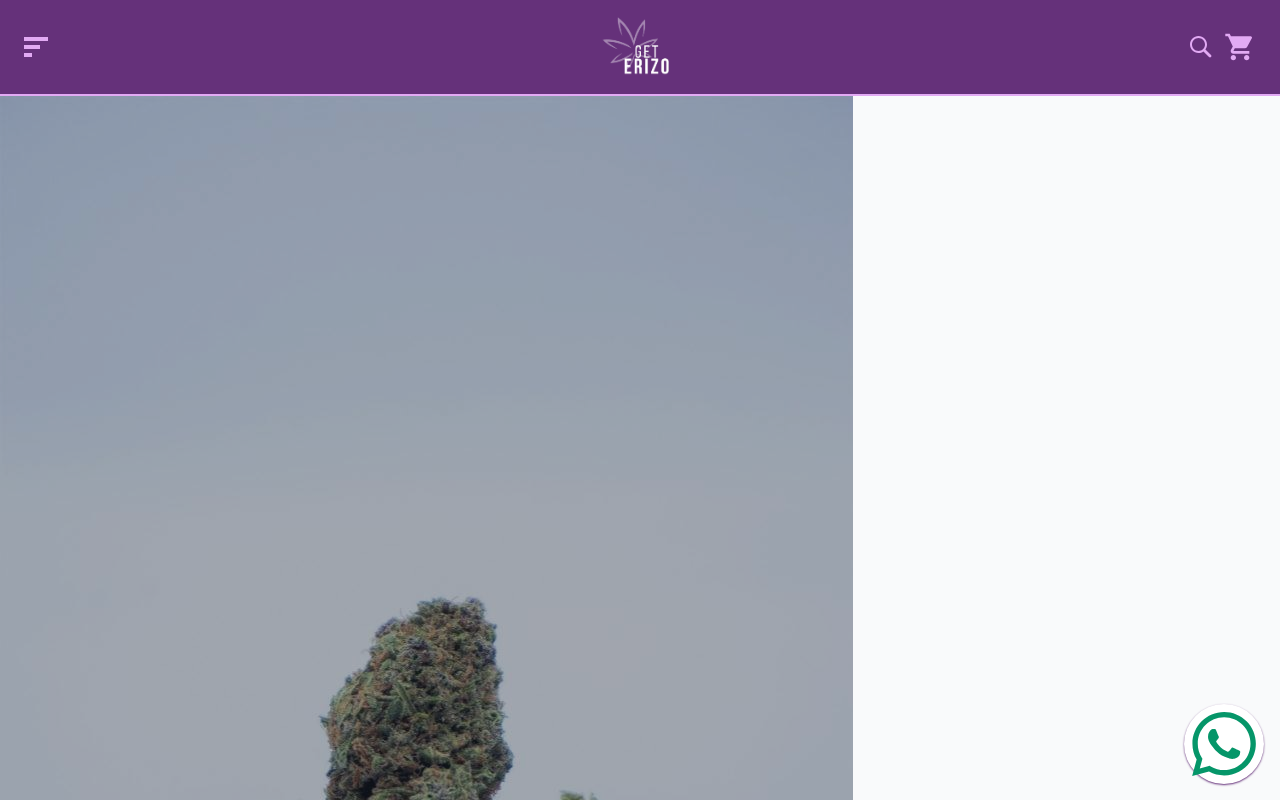
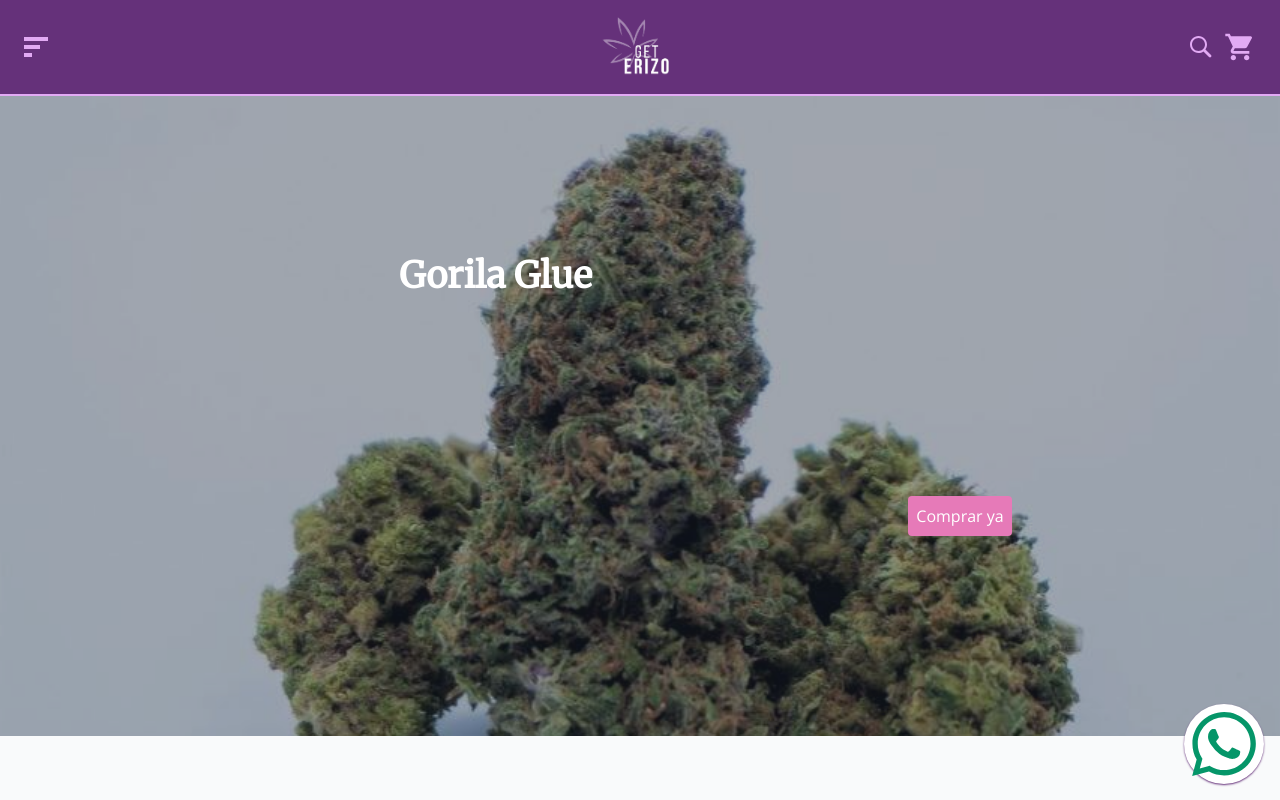
Before and after one commit to VladWithCode/weed-commerce, a Next.js app: page / in a window 1280 px wide. Shown: the top 800 px of the page. Built offline with nearby package versions, Linux system fonts and the light colour scheme.

Commit message:
[Change] Improve image display

```diff
--- a/src/components/Hero/Slide.jsx
+++ b/src/components/Hero/Slide.jsx
@@ -1,3 +1,4 @@
+import Image from 'next/image';
 import Link from 'next/link';
 import { useEffect, useState } from 'react';
 
@@ -11,16 +12,17 @@ function Slide({ strain, slideId, currentSlide }) {
 
   return (
     <div
-      className={'hero-slide absolute top-0 left-0 grid grid-cols-2 grid-rows-hero'.concat(
+      className={'hero-slide absolute top-0 left-0 grid grid-cols-2 grid-rows-hero bg-primary'.concat(
         isActive ? ' active' : ''
       )}>
-      <img
+      <Image
         src='/img/weed.jpeg'
         alt='weed'
-        className='row-span-full col-span-full z-10'
+        layout='fill'
+        className='row-span-full col-span-full z-10 object-cover object-center'
       />
       <span className='row-span-full col-span-full z-20 bg-gray-800 bg-opacity-40'></span>
-      <h1 className='row-start-2 col-start-1 col-span-2 justify-self-start px-12 z-30 text-white text-4xl font-bold'>
+      <h1 className='row-start-2 col-start-1 justify-self-end px-12 z-30 text-white text-4xl font-bold'>
         {strain.name}
       </h1>
       <Link href={'/tienda/strains/'.concat(strain.slug)}>
--- a/src/styles/components/_hero.css
+++ b/src/styles/components/_hero.css
@@ -1,10 +1,15 @@
 .hero {
-  @apply w-full;
   @apply z-0;
 
   position: relative;
+  width: 100%;
+  height: 80vh;
+  overflow: hidden;
 
   &-slide {
+    display: grid;
+    width: 100%;
+    height: 100%;
     overflow: hidden;
     opacity: 0;
     transition: opacity 0.5s ease;
@@ -13,6 +18,10 @@
       position: relative;
       bottom: 30vh;
       transition: bottom 0.6s linear;
+    }
+
+    img {
+      @apply object-[position:center_-45rem];
     }
 
     &.active {
```
